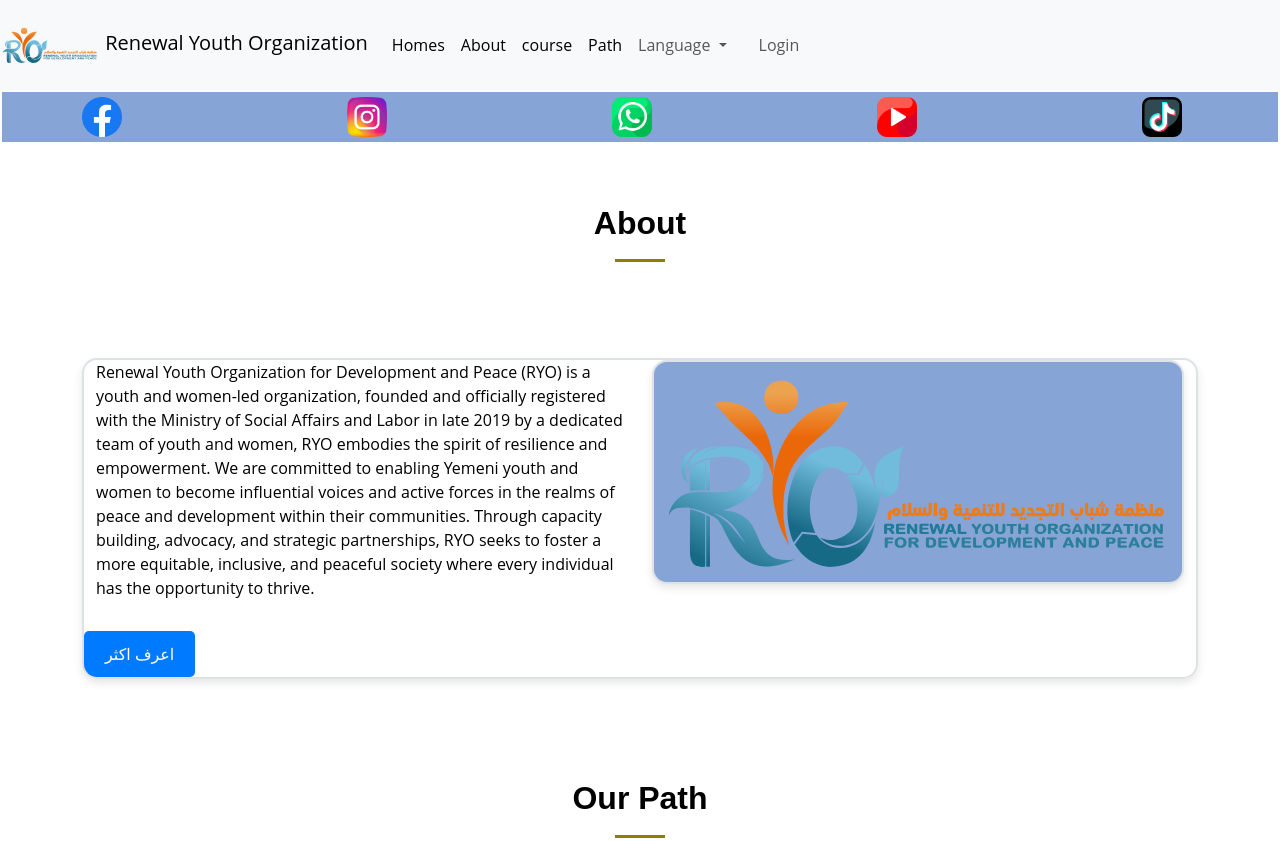
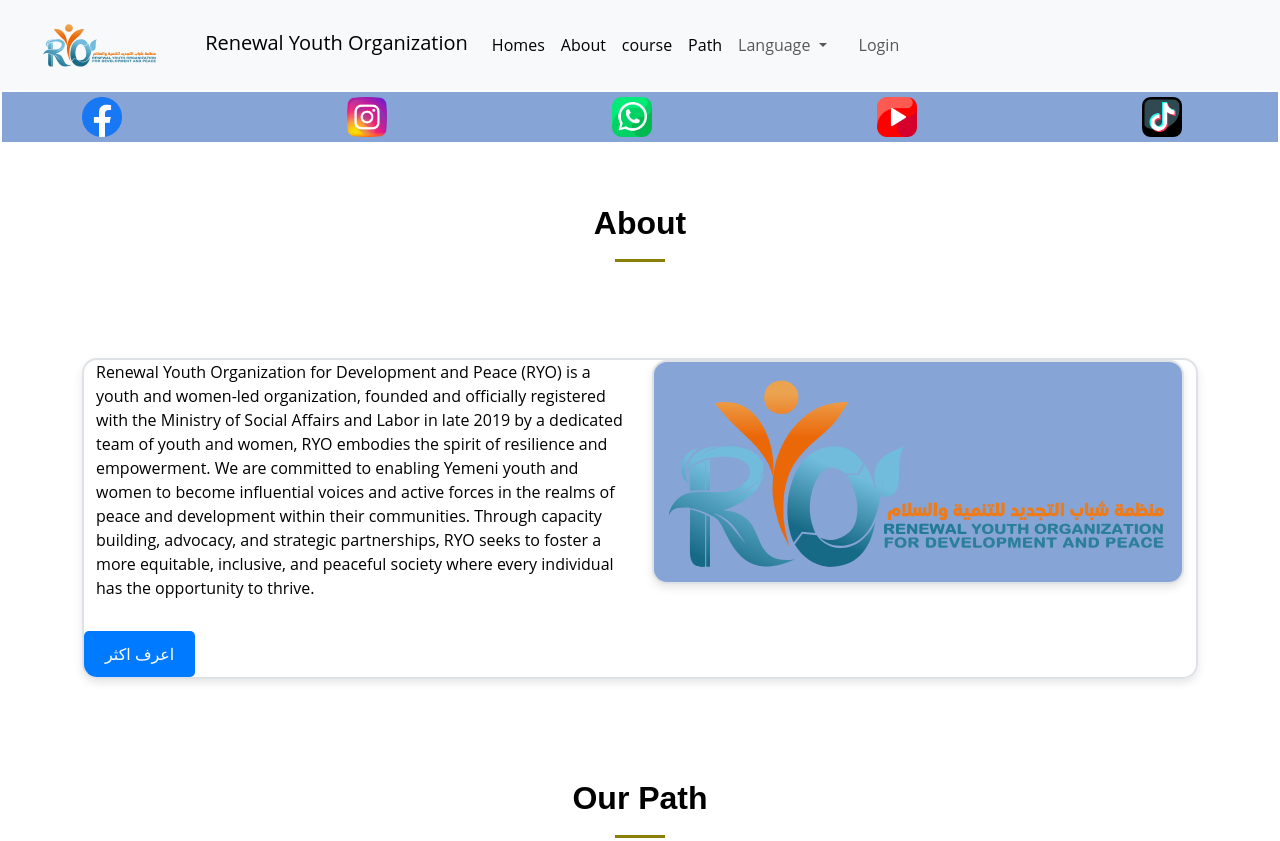
Before and after one commit to 77essam/climate, a plain HTML site: page index1.html in a window 1280 px wide. Shown: the top 841 px of the page. Drawn offline with Linux system fonts and the light colour scheme.

Commit message:
my changes

```diff
--- a/index1.html
+++ b/index1.html
@@ -31,7 +31,7 @@
 
   <nav class="navbar navbar-expand-lg navbar-light bg-light main-nav header" id="header" style="background-color:white; color:black;" >
     <a class="navbar-brand" href="#">
-      <img src="img/RYO_sticky_logo.svg" class="logo img-fluid" alt="" style="width:100px;height:50px;">
+      <img src="img/RYO_sticky_logo.svg" class="logo img-fluid" alt="" style="width:200px;height:50px;">
       <span style="color: black; padding-bottom: 1px;">Renewal Youth Organization </span>
     </a>
 
```
